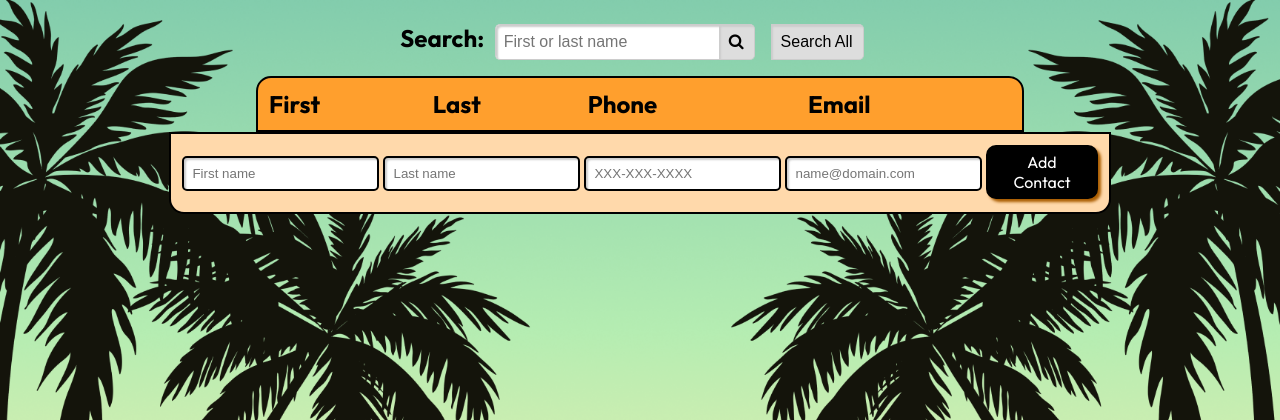
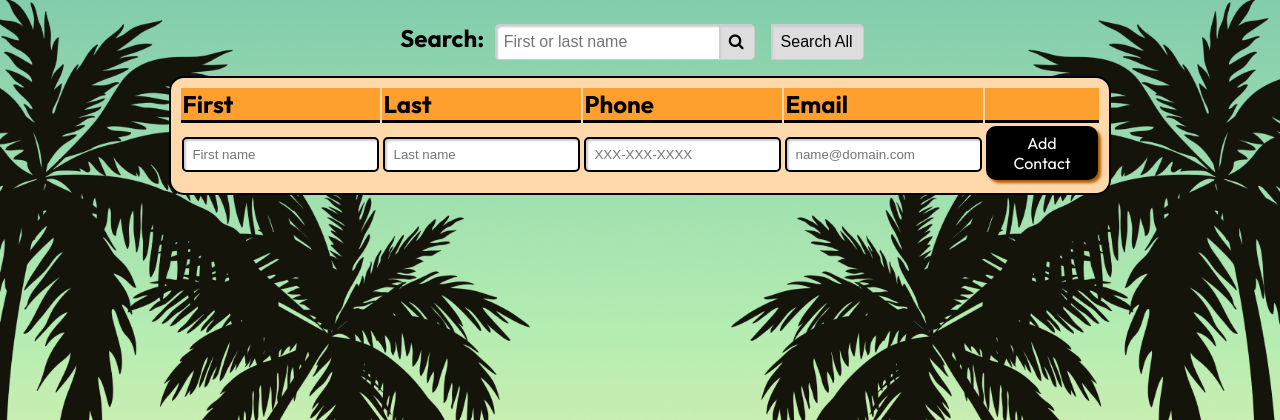
Before and after one commit to The-Cliff-Face/ManagerOfContacts, a PHP site: page /contacts.html in a window 1280 px wide. Shown: the top 420 px of the page. Run offline with PHP 8.4, Linux system fonts and the light colour scheme; lists and menus that the app fills with data are empty.

Commit message:
Update table header styling

```diff
--- a/contacts.html
+++ b/contacts.html
@@ -49,7 +49,7 @@
                     }
                 })
 
-                tableScroll.addEventListener("scroll", function() {
+                tableScroll.addEventListener("scroll", function () {
                     console.log("moved");
                     const currentScrollTop = tableScroll.scrollTop;
                     if (currentScrollTop > lastScrollTop) {
@@ -84,7 +84,10 @@
 
         </div>
 
-        <table class="header">
+        <div class="table-container">
+            <div class="table-scroll">
+                <table class="rows" id="main_table">
+                    <thead>
                         <tr>
                             <th>First</th>
                             <th>Last</th>
@@ -92,11 +95,8 @@
                             <th>Email</th>
                             <th></th>
                         </tr>
-        </table>
-
-        <div class="table-container">
-            <div class="table-scroll">
-                <table class="rows" id="main_table">
+                    </thead>
+                    <tbody>
                         <tr>
                             <td>
                                 <input type="text" id="addFirstNameInput" placeholder="First name" required />
@@ -117,6 +117,7 @@
                             </td>
                         </tr>
                         <tr></tr>
+                    </tbody>
 
                 </table>
             </div>
--- a/styles.css
+++ b/styles.css
@@ -338,6 +338,14 @@ table {
     font-size: 1.5rem;
 }
 
+thead {
+    background-color: #FF9F2D;
+}
+
+thead th {
+    border-bottom: 3px solid black;
+}
+
 .table-container {
     max-height: 800px;
     overflow: auto;
@@ -372,13 +380,8 @@ table {
     transform: translateY(0);
 }
 
-.header {
-    background-color: #FF9F2D;
-    border-radius: 15px 15px 0 0;
-}
-
 .rows {
-    border-radius: 0 0 15px 15px;
+    border-radius: 15px;
 }
 
 /* Highlight row on hover */
```
Lines whose indentation alone changed are shown as unchanged.
